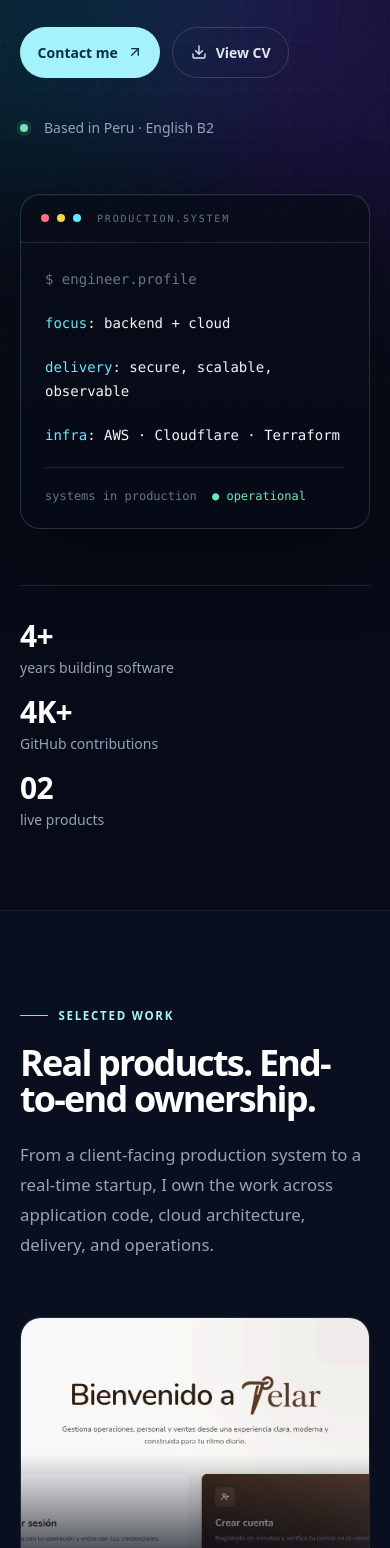
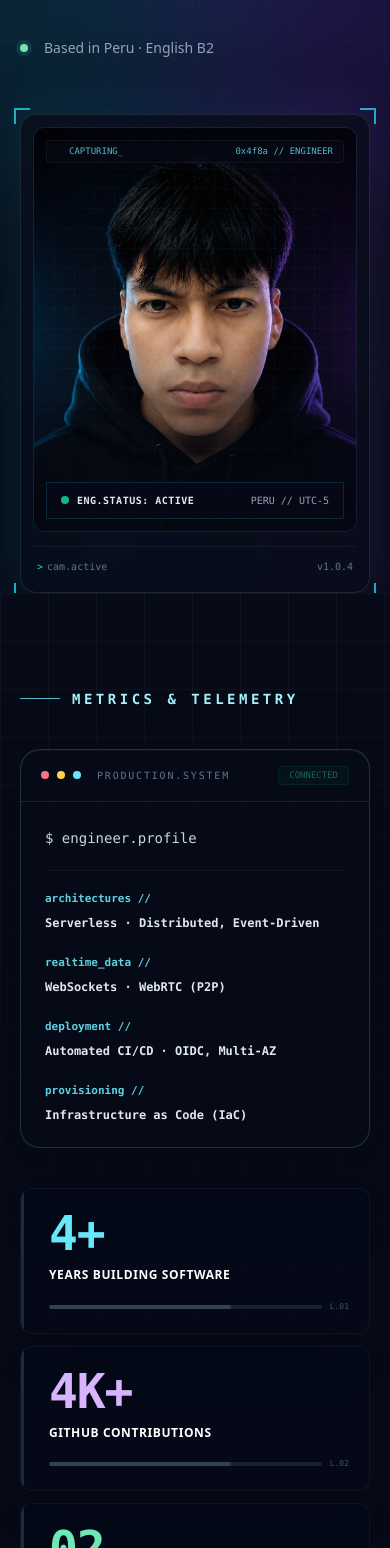
Before and after one commit to devEddu17x/devEddu17x, a Next.js app in the folder page/: page / in a window 390 px wide. Shown: the part 440-1988 px from the top of the page. Built offline with nearby package versions, Linux system fonts and the light colour scheme.

Commit message:
feat: add resume documentation and refine portfolio content and layout

```diff
--- a/page/portfolio.tsx
+++ b/page/portfolio.tsx
@@ -125,7 +125,7 @@ export default function Portfolio() {
           <div className="hero-orb hero-orb-one" aria-hidden="true" />
           <div className="hero-orb hero-orb-two" aria-hidden="true" />
           <div className="hero-grid" aria-hidden="true" />
-          <div className="relative mx-auto grid w-full max-w-7xl gap-14 px-5 py-20 lg:grid-cols-[1.35fr_.65fr] lg:px-8 lg:py-28">
+          <div className="relative mx-auto grid w-full max-w-7xl gap-14 px-5 lg:grid-cols-[1.3fr_.7fr] lg:px-8">
             <div className="max-w-4xl">
               <p className="eyebrow"><span />{content.hero.eyebrow}</p>
               <h1 className="mt-7 max-w-4xl text-5xl font-semibold leading-[.98] tracking-[-0.06em] text-white sm:text-7xl lg:text-8xl">
@@ -142,21 +142,175 @@ export default function Portfolio() {
               </div>
             </div>
 
-            <div className="relative flex items-end lg:justify-end">
-              <div className="hero-console w-full max-w-md">
-                <div className="flex items-center gap-2 border-b border-white/10 px-5 py-4"><span className="h-2 w-2 rounded-full bg-rose-400" /><span className="h-2 w-2 rounded-full bg-amber-300" /><span className="h-2 w-2 rounded-full bg-cyan-300" /><span className="ml-2 font-mono text-[10px] uppercase tracking-[.18em] text-slate-500">production.system</span></div>
+            <div className="relative flex items-start lg:justify-end w-full max-w-md lg:ml-auto">
+              {/* Profile Image Card */}
+              <div className="relative group w-full">
+                {/* Glowing background gradient with animations on hover */}
+                <div className="absolute -inset-2 rounded-3xl bg-gradient-to-r from-cyan-500/20 via-blue-500/20 to-purple-500/20 opacity-70 blur-xl transition duration-700 group-hover:opacity-100 group-hover:blur-2xl group-hover:from-cyan-500/30 group-hover:to-purple-500/30" />
+
+                {/* Corner accents - futuristic brackets */}
+                <div className="absolute -top-1.5 -left-1.5 h-4 w-4 border-t-2 border-l-2 border-cyan-400/80 z-20 transition-all duration-300 group-hover:-top-3 group-hover:-left-3" />
+                <div className="absolute -top-1.5 -right-1.5 h-4 w-4 border-t-2 border-r-2 border-cyan-400/80 z-20 transition-all duration-300 group-hover:-top-3 group-hover:-right-3" />
+                <div className="absolute -bottom-1.5 -left-1.5 h-4 w-4 border-b-2 border-l-2 border-cyan-400/80 z-20 transition-all duration-300 group-hover:-bottom-3 group-hover:-left-3" />
+                <div className="absolute -bottom-1.5 -right-1.5 h-4 w-4 border-b-2 border-r-2 border-cyan-400/80 z-20 transition-all duration-300 group-hover:-bottom-3 group-hover:-right-3" />
+
+                {/* Outer container */}
+                <div className="relative overflow-hidden rounded-2xl border border-white/10 bg-[#070b17]/80 p-3 shadow-2xl backdrop-blur-sm transition-all duration-500 group-hover:border-cyan-500/30">
+
+                  {/* Inner image container */}
+                  <div className="relative aspect-[4/5] w-full overflow-hidden rounded-xl bg-[#0b1224] border border-white/5">
+                    <img
+                      src="/me.webp"
+                      alt="Eduardo (Eddu)"
+                      className="h-full w-full object-cover transition-all duration-700 ease-out group-hover:scale-[1.03]"
+                    />
+
+                    {/* Tech overlay grid */}
+                    <div className="absolute inset-0 pointer-events-none bg-[linear-gradient(rgba(103,232,249,0.03)_1px,transparent_1px),linear-gradient(90deg,rgba(103,232,249,0.03)_1px,transparent_1px)] bg-[size:20px_20px] [mask-image:radial-gradient(ellipse_at_center,black_60%,transparent_100%)]" />
+
+                    <div className="absolute inset-0 bg-gradient-to-t from-[#070b17]/90 via-transparent to-transparent opacity-80" />
+
+                    {/* Top bar tech indicators */}
+                    <div className="absolute top-3 left-3 right-3 flex items-center justify-between font-mono text-[9px] text-cyan-300/80 bg-[#070b17]/50 backdrop-blur-sm px-2.5 py-1 rounded border border-white/5">
+                      <span className="flex items-center gap-1.5">
+                        <span className="h-1.5 w-1.5 rounded-full bg-cyan-400 animate-ping" />
+                        <span>CAPTURING_</span>
+                      </span>
+                      <span>0x4f8a // {language === "es" ? "INGENIERO" : "ENGINEER"}</span>
+                    </div>
+
+                    {/* Bottom banner details */}
+                    <div className="absolute bottom-3 left-3 right-3 flex items-center justify-between rounded-lg border border-cyan-500/20 bg-[#070b17]/90 px-3.5 py-2.5 backdrop-blur-md shadow-lg">
+                      <div className="flex items-center gap-2">
+                        <span className="relative flex h-2 w-2">
+                          <span className="animate-ping absolute inline-flex h-full w-full rounded-full bg-emerald-400 opacity-75"></span>
+                          <span className="relative inline-flex rounded-full h-2 w-2 bg-emerald-500"></span>
+                        </span>
+                        <span className="font-mono text-[10px] font-bold tracking-wider text-slate-200">ENG.STATUS: ACTIVE</span>
+                      </div>
+                      <span className="font-mono text-[10px] text-slate-400">PERU // UTC-5</span>
+                    </div>
+                  </div>
+
+                  {/* Metadata footer */}
+                  <div className="mt-3.5 px-1 pb-1.5 font-mono text-[10px] text-slate-500 flex justify-between items-center border-t border-white/5 pt-3">
+                    <span className="flex items-center gap-1">
+                      <span className="text-cyan-400">&gt;</span>
+                      <span>{language === "es" ? "cámara.activa" : "cam.active"}</span>
+                    </span>
+                    <span>v1.0.4</span>
+                  </div>
+
+                </div>
+              </div>
+            </div>
+          </div>
+          <button onClick={() => navigate("stats")} className="absolute bottom-6 left-1/2 hidden -translate-x-1/2 items-center gap-2 text-xs uppercase tracking-[.16em] text-slate-500 transition hover:text-cyan-200 md:flex"><ArrowDown size={14} />scroll</button>
+        </section>
+
+        <section id="stats" className="relative isolate flex flex-col min-h-screen justify-center overflow-hidden border-b border-white/5 bg-[#0a1020]/20 py-24">
+          <div className="hero-grid" aria-hidden="true" />
+
+          <div className="relative mx-auto w-full max-w-7xl px-5 lg:px-8 mb-10 text-left">
+            <div className="flex items-center gap-3">
+              <span className="block h-[1px] w-10 bg-cyan-300/80" />
+              <h2 className="font-mono text-sm sm:text-base font-black tracking-[.25em] text-cyan-200 uppercase">
+                {language === "es" ? "RENDIMIENTO & TELEMETRÍA" : "METRICS & TELEMETRY"}
+              </h2>
+            </div>
+          </div>
+
+          <div className="relative mx-auto grid w-full max-w-7xl gap-10 px-5 lg:grid-cols-[1.3fr_.7fr] lg:items-center lg:px-8">
+            {/* Left Column: Console terminal Card */}
+            <div className="w-full">
+              <div className="hero-console w-full max-w-2xl transition-all duration-500 hover:border-cyan-500/30">
+                <div className="flex items-center justify-between border-b border-white/10 px-5 py-4">
+                  <div className="flex items-center gap-2">
+                    <span className="h-2 w-2 rounded-full bg-rose-400" />
+                    <span className="h-2 w-2 rounded-full bg-amber-300" />
+                    <span className="h-2 w-2 rounded-full bg-cyan-300" />
+                    <span className="ml-2 font-mono text-[10px] uppercase tracking-[.18em] text-slate-500">production.system</span>
+                  </div>
+                  <span className="font-mono text-[9px] text-emerald-400/80 bg-emerald-500/10 px-2.5 py-0.5 rounded border border-emerald-500/20 animate-pulse">CONNECTED</span>
+                </div>
                 <div className="space-y-5 p-6 font-mono text-sm leading-6">
-                  <p className="text-slate-500">$ engineer.profile</p>
-                  <p><span className="text-cyan-300">focus</span>: backend + cloud</p>
-                  <p><span className="text-cyan-300">delivery</span>: secure, scalable, observable</p>
-                  <p><span className="text-cyan-300">infra</span>: AWS · Cloudflare · Terraform</p>
-                  <div className="mt-7 border-t border-white/10 pt-5 text-xs text-slate-500">{language === "es" ? "sistemas en producción" : "systems in production"} <span className="ml-2 text-emerald-300">● operational</span></div>
+                  <p className="text-slate-300">$ engineer.profile</p>
+                  <div className="grid gap-5 sm:grid-cols-2 border-t border-white/5 pt-4">
+                    <div>
+                      <span className="block text-[11px] text-cyan-300/90 mb-1 font-semibold">architectures //</span>
+                      <p className="text-slate-200 font-semibold text-xs sm:text-sm font-mono">Serverless · Distributed, Event-Driven</p>
+                    </div>
+                    <div>
+                      <span className="block text-[11px] text-cyan-300/90 mb-1 font-semibold">realtime_data //</span>
+                      <p className="text-slate-200 font-semibold text-xs sm:text-sm font-mono">WebSockets · WebRTC (P2P)</p>
+                    </div>
+                    <div>
+                      <span className="block text-[11px] text-cyan-300/90 mb-1 font-semibold">deployment //</span>
+                      <p className="text-slate-200 font-semibold text-xs sm:text-sm font-mono">Automated CI/CD · OIDC, Multi-AZ</p>
+                    </div>
+                    <div>
+                      <span className="block text-[11px] text-cyan-300/90 mb-1 font-semibold">provisioning //</span>
+                      <p className="text-slate-200 font-semibold text-xs sm:text-sm font-mono">Infrastructure as Code (IaC)</p>
+                    </div>
+                  </div>
                 </div>
               </div>
             </div>
 
-            <div className="grid gap-4 border-t border-white/10 pt-8 sm:grid-cols-3 lg:col-span-2">
-              {content.proof.map((item) => <div key={item.label}><p className="text-3xl font-semibold tracking-tight text-white">{item.value}</p><p className="mt-1 text-sm text-slate-400">{item.label}</p></div>)}
+            {/* Right Column: Statistics stacked vertically */}
+            <div className="w-full max-w-md lg:ml-auto">
+              <div className="grid gap-3 w-full sm:grid-cols-3 lg:grid-cols-1">
+                {content.proof.map((item, idx) => {
+                  const textColors = [
+                    "text-cyan-300",
+                    "text-purple-300",
+                    "text-emerald-300"
+                  ]
+                  const borderColors = [
+                    "group-hover/stat:border-cyan-500/30",
+                    "group-hover/stat:border-purple-500/30",
+                    "group-hover/stat:border-emerald-500/30"
+                  ]
+                  const leftBorders = [
+                    "group-hover/stat:bg-cyan-400",
+                    "group-hover/stat:bg-purple-400",
+                    "group-hover/stat:bg-emerald-400"
+                  ]
+                  const glows = [
+                    "hover:shadow-[0_0_30px_rgba(34,211,238,0.08)]",
+                    "hover:shadow-[0_0_30px_rgba(168,85,247,0.08)]",
+                    "hover:shadow-[0_0_30px_rgba(16,185,129,0.08)]"
+                  ]
+
+                  return (
+                    <div
+                      key={item.label}
+                      className={`relative group/stat overflow-hidden rounded-xl border border-white/5 bg-slate-950/40 p-5 shadow-2xl transition-all duration-300 ${borderColors[idx]} hover:bg-[#0a1020]/60 ${glows[idx]}`}
+                    >
+                      {/* Left border glow indicator */}
+                      <div className={`absolute left-0 top-0 bottom-0 w-[3px] bg-slate-800 transition-all duration-300 ${leftBorders[idx]}`} />
+
+                      <div className="pl-2">
+                        <p className={`text-5xl font-black tracking-tight ${textColors[idx]} font-mono`}>
+                          {item.value}
+                        </p>
+
+                        <p className="mt-2 text-xs sm:text-sm font-bold uppercase tracking-wider text-white leading-relaxed">
+                          {item.label}
+                        </p>
+
+                        {/* Technical detail: visual progress bar */}
+                        <div className="mt-4 flex items-center gap-2">
+                          <div className="h-1 flex-1 bg-slate-800/80 rounded-full overflow-hidden">
+                            <div className={`h-full rounded-full bg-slate-700 transition-all duration-500 group-hover/stat:w-full w-2/3`} />
+                          </div>
+                          <span className="font-mono text-[8px] text-slate-600">L.0{idx + 1}</span>
+                        </div>
+                      </div>
+                    </div>
+                  )
+                })}
+              </div>
             </div>
           </div>
           <button onClick={() => navigate("projects")} className="absolute bottom-6 left-1/2 hidden -translate-x-1/2 items-center gap-2 text-xs uppercase tracking-[.16em] text-slate-500 transition hover:text-cyan-200 md:flex"><ArrowDown size={14} />scroll</button>
@@ -214,89 +368,9 @@ export default function Portfolio() {
         </section>
 
         <section id="about" className="section-shell border-y border-white/5 bg-[#0a1020]/75">
-          <div className="grid gap-12 lg:grid-cols-[1fr_1.4fr] lg:items-start">
-            <div className="lg:sticky lg:top-28">
-              <div className="relative group max-w-md mx-auto lg:mx-0 w-full">
-                {/* Glowing background gradient with animations on hover */}
-                <div className="absolute -inset-2 rounded-3xl bg-gradient-to-r from-cyan-500/20 via-blue-500/20 to-purple-500/20 opacity-70 blur-xl transition duration-700 group-hover:opacity-100 group-hover:blur-2xl group-hover:from-cyan-500/30 group-hover:to-purple-500/30" />
-
-                {/* Corner accents - futuristic brackets */}
-                <div className="absolute -top-1.5 -left-1.5 h-4 w-4 border-t-2 border-l-2 border-cyan-400/80 z-20 transition-all duration-300 group-hover:-top-3 group-hover:-left-3" />
-                <div className="absolute -top-1.5 -right-1.5 h-4 w-4 border-t-2 border-r-2 border-cyan-400/80 z-20 transition-all duration-300 group-hover:-top-3 group-hover:-right-3" />
-                <div className="absolute -bottom-1.5 -left-1.5 h-4 w-4 border-b-2 border-l-2 border-cyan-400/80 z-20 transition-all duration-300 group-hover:-bottom-3 group-hover:-left-3" />
-                <div className="absolute -bottom-1.5 -right-1.5 h-4 w-4 border-b-2 border-r-2 border-cyan-400/80 z-20 transition-all duration-300 group-hover:-bottom-3 group-hover:-right-3" />
-
-                {/* Outer container */}
-                <div className="relative overflow-hidden rounded-2xl border border-white/10 bg-[#070b17]/80 p-3 shadow-2xl backdrop-blur-sm transition-all duration-500 group-hover:border-cyan-500/30">
-
-                  {/* Inner image container */}
-                  <div className="relative aspect-[4/5] w-full overflow-hidden rounded-xl bg-[#0b1224] border border-white/5">
-                    <img
-                      src="/me.webp"
-                      alt="Eduardo (Eddu)"
-                      className="h-full w-full object-cover transition-all duration-700 ease-out group-hover:scale-[1.03]"
-                    />
-
-                    {/* Tech overlay grid */}
-                    <div className="absolute inset-0 pointer-events-none bg-[linear-gradient(rgba(103,232,249,0.03)_1px,transparent_1px),linear-gradient(90deg,rgba(103,232,249,0.03)_1px,transparent_1px)] bg-[size:20px_20px] [mask-image:radial-gradient(ellipse_at_center,black_60%,transparent_100%)]" />
-
-                    <div className="absolute inset-0 bg-gradient-to-t from-[#070b17]/90 via-transparent to-transparent opacity-80" />
-
-                    {/* Top bar tech indicators */}
-                    <div className="absolute top-3 left-3 right-3 flex items-center justify-between font-mono text-[9px] text-cyan-300/80 bg-[#070b17]/50 backdrop-blur-sm px-2.5 py-1 rounded border border-white/5">
-                      <span className="flex items-center gap-1.5">
-                        <span className="h-1.5 w-1.5 rounded-full bg-cyan-400 animate-ping" />
-                        <span>CAPTURING_</span>
-                      </span>
-                      <span>0x4f8a // {language === "es" ? "SOBRE_MÍ" : "ABOUT_ME"}</span>
-                    </div>
-
-                    {/* Bottom banner details */}
-                    <div className="absolute bottom-3 left-3 right-3 flex items-center justify-between rounded-lg border border-cyan-500/20 bg-[#070b17]/90 px-3.5 py-2.5 backdrop-blur-md shadow-lg">
-                      <div className="flex items-center gap-2">
-                        <span className="relative flex h-2 w-2">
-                          <span className="animate-ping absolute inline-flex h-full w-full rounded-full bg-emerald-400 opacity-75"></span>
-                          <span className="relative inline-flex rounded-full h-2 w-2 bg-emerald-500"></span>
-                        </span>
-                        <span className="font-mono text-[10px] font-bold tracking-wider text-slate-200">ENG.STATUS: ACTIVE</span>
-                      </div>
-                      <span className="font-mono text-[10px] text-slate-400">PERU // UTC-5</span>
-                    </div>
-                  </div>
-
-                  {/* Metadata footer */}
-                  <div className="mt-3.5 px-1 pb-1.5 font-mono text-[10px] text-slate-500 flex justify-between items-center border-t border-white/5 pt-3">
-                    <span className="flex items-center gap-1">
-                      <span className="text-cyan-400">&gt;</span>
-                      <span>{language === "es" ? "ingeniero.profile" : "engineer.profile"}</span>
-                    </span>
-                    <span>v1.0.4</span>
-                  </div>
-
-                </div>
-              </div>
-            </div>
-
-            <div>
-              <p className="eyebrow"><span />{content.about.eyebrow}</p>
-              <h2 className="mt-6 max-w-xl text-4xl font-semibold leading-none tracking-[-.05em] text-white sm:text-5xl">{content.about.title}</h2>
-              <p className="mt-8 text-2xl font-medium leading-9 text-cyan-50">{content.about.lead}</p>
-              <div className="mt-8 space-y-5 text-base leading-8 text-slate-300">
-                {content.about.paragraphs.map((paragraph) => (
-                  <p key={paragraph}>{paragraph}</p>
-                ))}
-              </div>
-              <div className="mt-10 grid gap-4 sm:grid-cols-2">
-                <div className="detail-card">
-                  <p>{content.about.educationLabel}</p>
-                  <strong>{content.about.education}</strong>
-                </div>
-                <div className="detail-card">
-                  <p>{content.about.languageLabel}</p>
-                  <strong>{content.about.language}</strong>
-                </div>
-              </div>
-            </div>
+          <div className="grid gap-12 lg:grid-cols-[.8fr_1.2fr] lg:items-start">
+            <div className="lg:sticky lg:top-28"><p className="eyebrow"><span />{content.about.eyebrow}</p><h2 className="mt-6 max-w-xl text-4xl font-semibold leading-none tracking-[-.05em] text-white sm:text-5xl">{content.about.title}</h2></div>
+            <div><p className="text-2xl font-medium leading-9 text-cyan-50">{content.about.lead}</p><div className="mt-8 space-y-5 text-base leading-8 text-slate-300">{content.about.paragraphs.map((paragraph) => <p key={paragraph}>{paragraph}</p>)}</div><div className="mt-10 grid gap-4 sm:grid-cols-2"><div className="detail-card"><p>{content.about.educationLabel}</p><strong>{content.about.education}</strong></div><div className="detail-card"><p>{content.about.languageLabel}</p><strong>{content.about.language}</strong></div></div></div>
           </div>
         </section>
 
```
